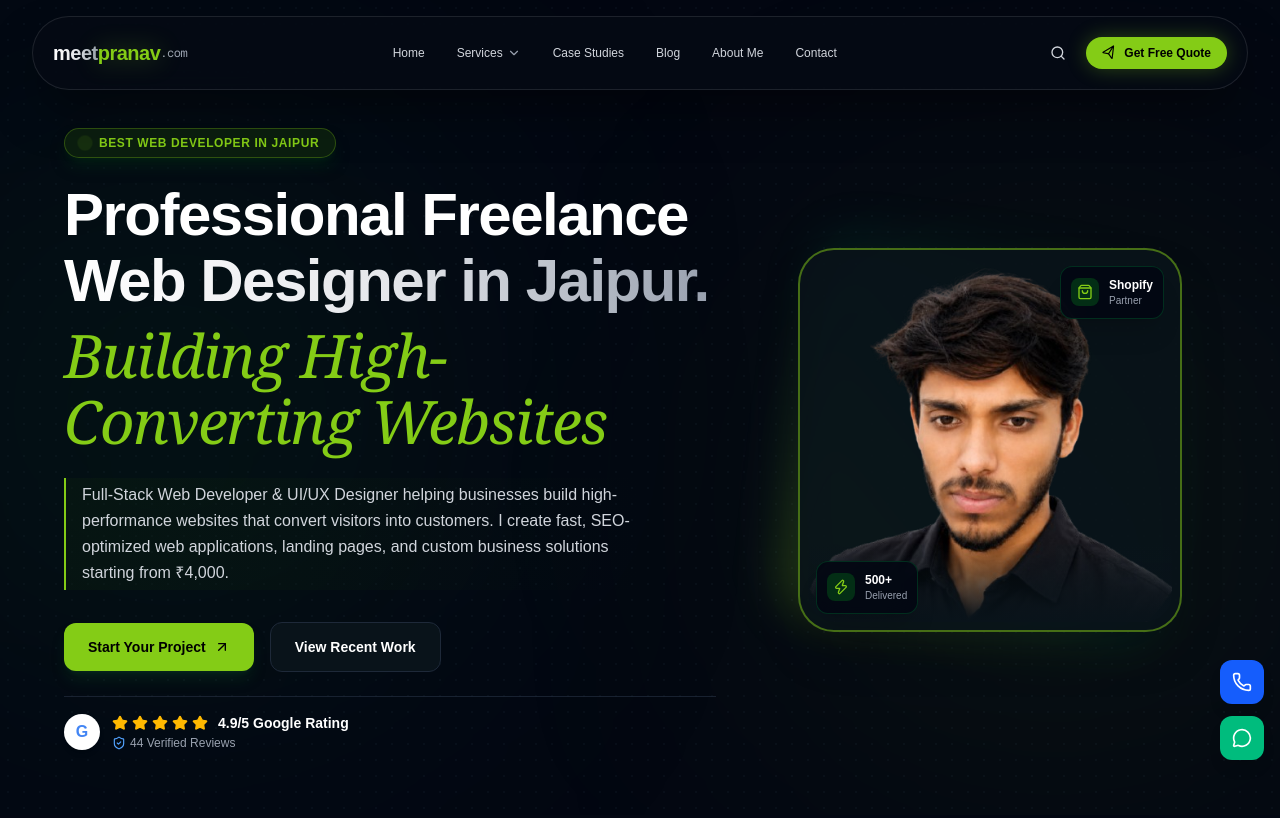
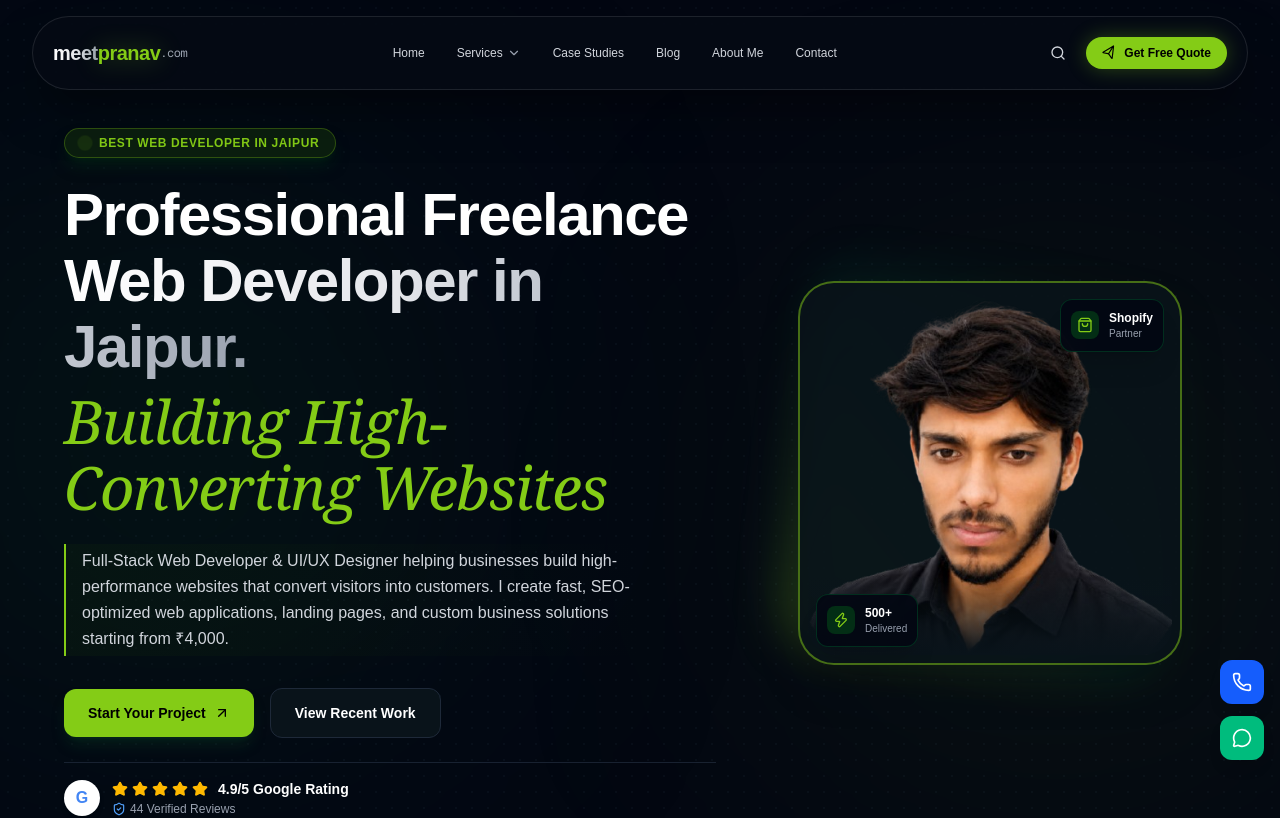
Before and after one commit to codespranav/meetpranav.online, a Next.js app: page / in a window 1280 px wide. Shown: the top 818 px of the page. Built offline with nearby package versions, Linux system fonts and the light colour scheme.

Commit message:
changed hero content

```diff
--- a/app/components/Hero.tsx
+++ b/app/components/Hero.tsx
@@ -29,7 +29,7 @@ export default function Hero() {
           <h1 className="text-4xl sm:text-5xl lg:text-6xl font-extrabold tracking-tight leading-[1.1]">
             Professional Freelance <br />
             <span className="text-transparent bg-clip-text bg-gradient-to-r from-white via-gray-200 to-gray-400">
-              Web Designer in Jaipur.
+              Web Developer in Jaipur.
             </span>
             <span className="block text-[#84CC16] italic font-serif mt-2 font-normal">
               Building High-Converting Websites
```
